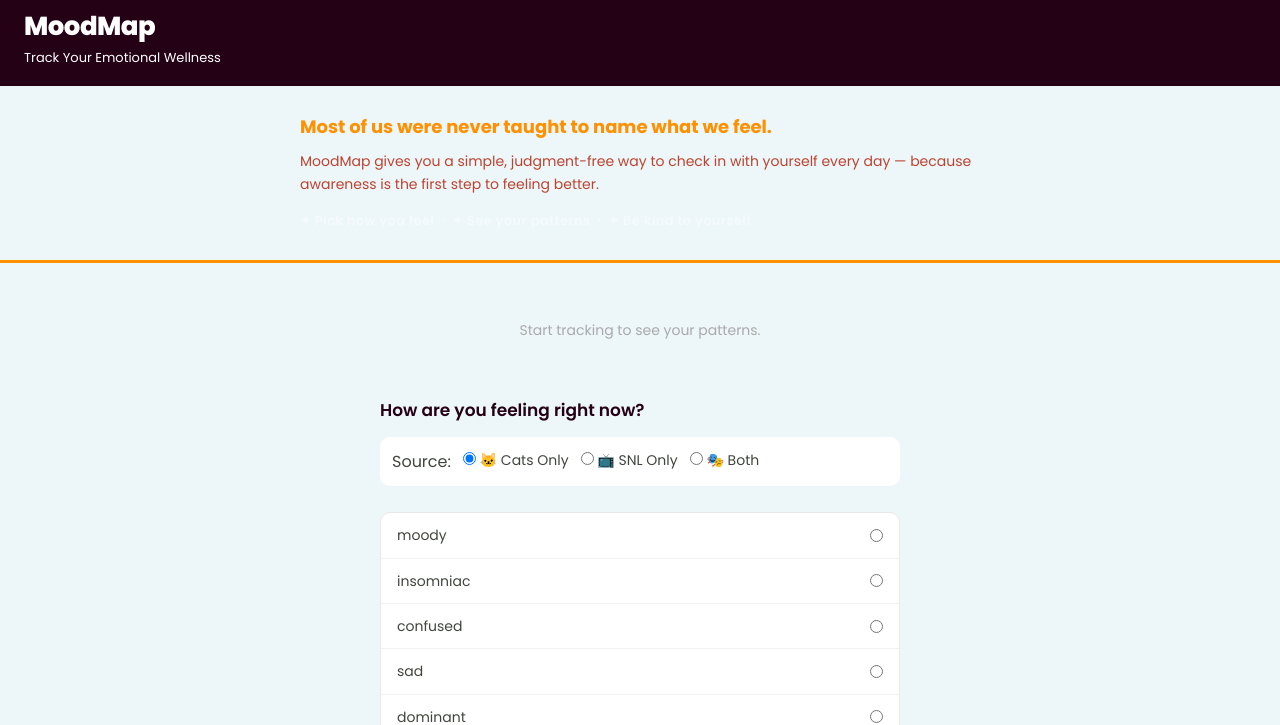
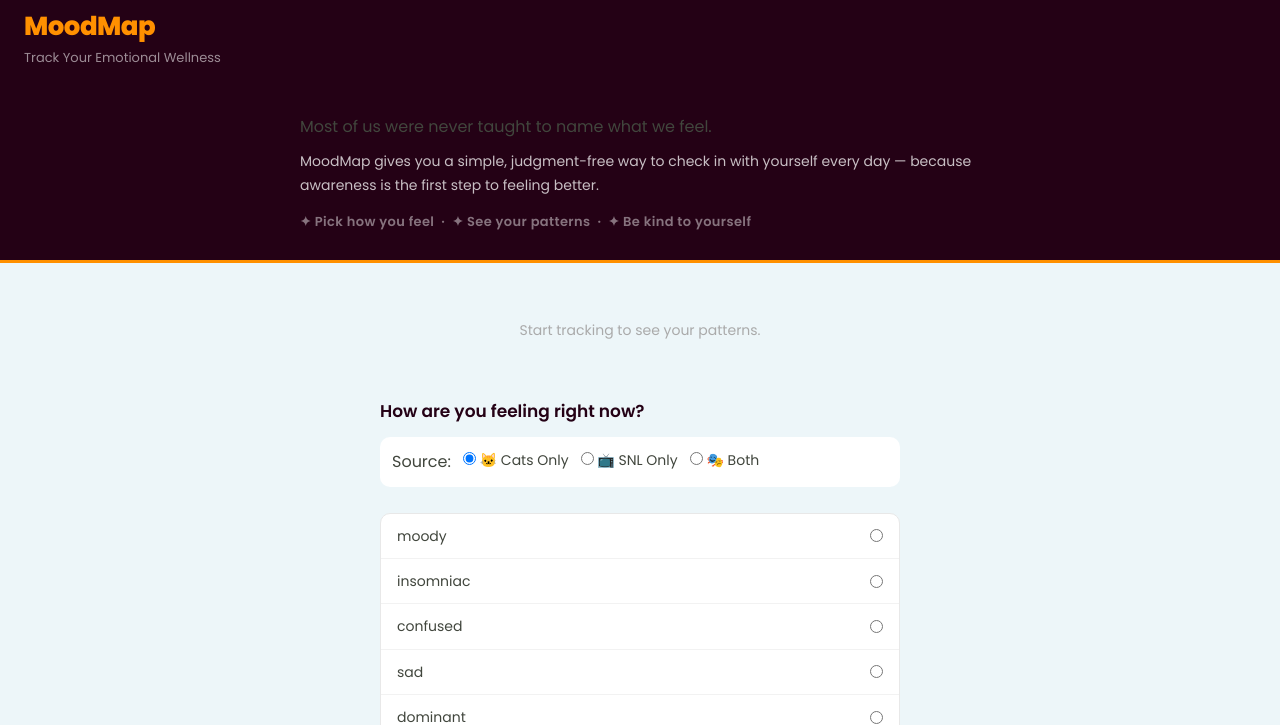
Before and after one commit to SheillaO/MoodMap-Emotional-Wellness-Tracker, a website built with Vite: page index.html in a window 1280 px wide. Shown: the part 75-800 px from the top of the page. Built offline with nearby package versions, Linux system fonts and the light colour scheme.

Commit message:
Update index.css

```diff
--- a/index.css
+++ b/index.css
@@ -16,11 +16,6 @@ body {
 }
 
 /* Header */
-header h1,
-header h2 {
-    color: white;
-}
-
 header {
     background: var(--mv);
     padding: 18px 24px;
@@ -29,12 +24,12 @@ header {
     gap: 14px;
 }
 
-/* Hero / Why Section */
 .hero-section {
-    background: var(--alice);
+    background: var(--mv); /* Changes background to dark purple */
     padding: 28px 24px;
     border-bottom: 3px solid var(--saffron);
 }
+
 .hero-inner {
     max-width: 680px;
     margin: 0 auto;
@@ -42,17 +37,12 @@ header {
     flex-direction: column;
     gap: 10px;
 }
-.hero-why {
-    font-size: 18px;
-    font-weight: 700;
-    color: var(--saffron);
-    line-height: 1.4;
-}
 .hero-what {
     font-size: 14px;
-    color: var(--tomato);
+    color: rgba(255,255,255,0.75);
     line-height: 1.7;
 }
+
 .hero-how {
     font-size: 13px;
     font-weight: 600;
```
